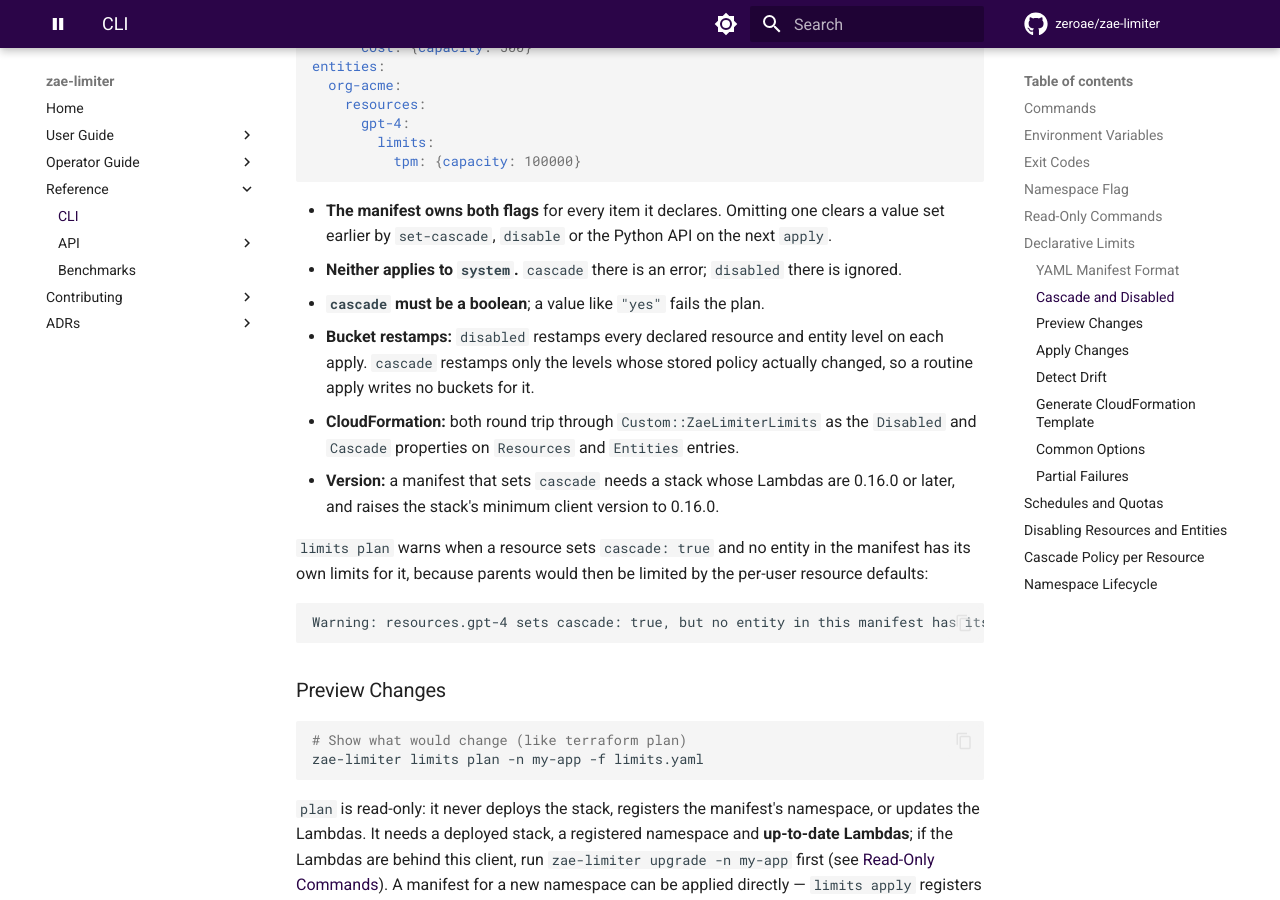
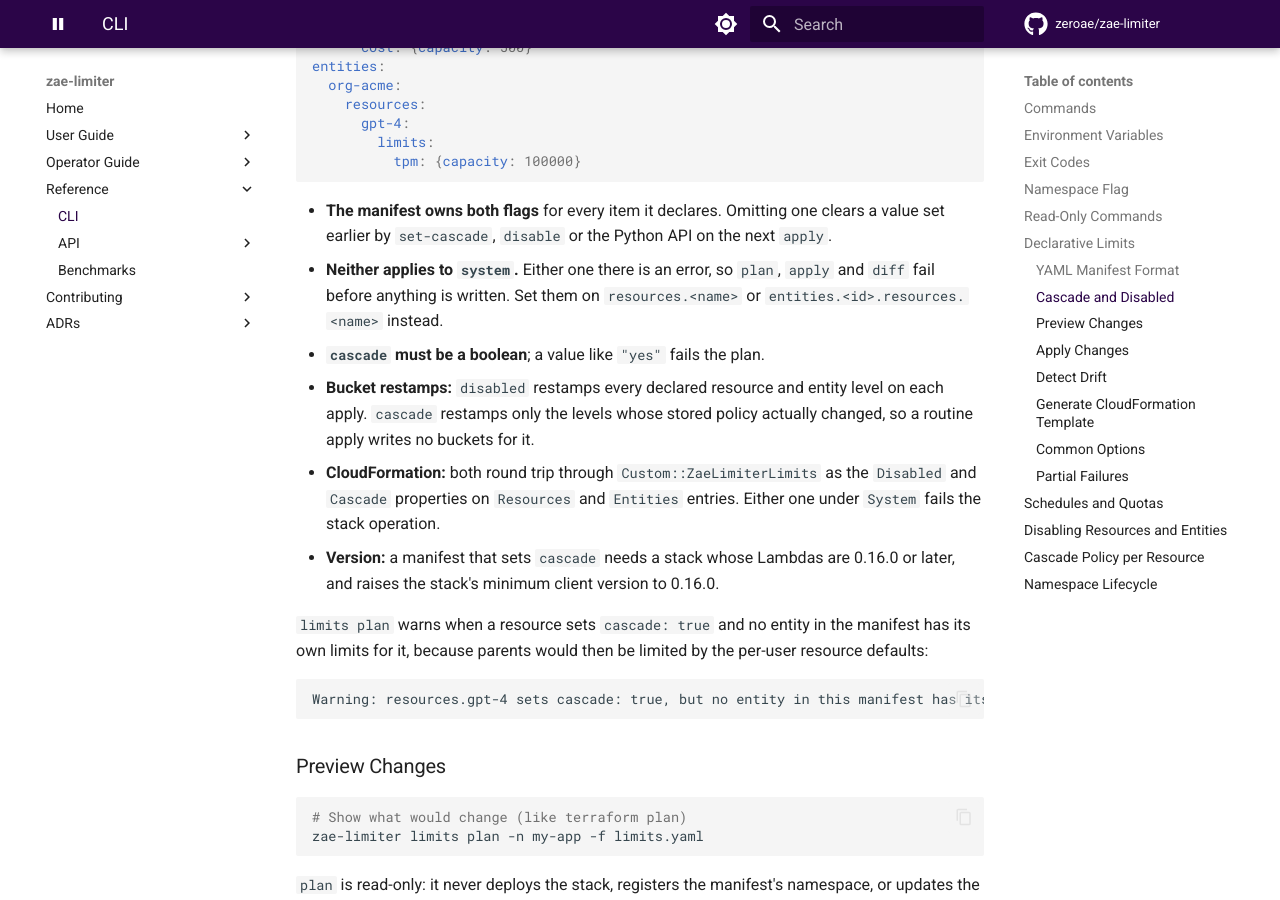
Before and after one commit to zeroae/zae-limiter, an MkDocs documentation site: the page built from docs/cli.md, in a window 1280 px wide and 900 px high, scrolled down 5177 px. Built offline with MkDocs 1.6.1 and Material for MkDocs 9.7.7, drawn with Linux system fonts in a browser that asks for light colours; comment, search, counter and statistics services are not loaded; the version menu is left out.

Commit message:
📝 docs: say a manifest rejects disabled on system
docs/cli.md said `disabled` on `system` was ignored, and CLAUDE.md and
the deployment guide said only that it was unsupported. Since the fix
for #693 it fails `plan` / `apply` / `diff` and a CloudFormation stack
operation, exactly like `cascade`, so the docs now say so and point at
the resource and entity levels that do support it.

Refs #693

Co-Authored-By: Claude Opus 5.5 <noreply@anthropic.com>
Claude-Session: https://claude.ai/code/session_01ASEDQdfdZZeqM2KMM1WTMo

```diff
--- a/docs/cli.md
+++ b/docs/cli.md
@@ -212,13 +212,16 @@ entities:
 
 - **The manifest owns both flags** for every item it declares. Omitting one clears a value set
   earlier by `set-cascade`, `disable` or the Python API on the next `apply`.
-- **Neither applies to `system`.** `cascade` there is an error; `disabled` there is ignored.
+- **Neither applies to `system`.** Either one there is an error, so `plan`, `apply` and `diff`
+  fail before anything is written. Set them on `resources.<name>` or
+  `entities.<id>.resources.<name>` instead.
 - **`cascade` must be a boolean**; a value like `"yes"` fails the plan.
 - **Bucket restamps:** `disabled` restamps every declared resource and entity level on each apply. `cascade`
   restamps only the levels whose stored policy actually changed, so a routine apply writes no
   buckets for it.
 - **CloudFormation:** both round trip through `Custom::ZaeLimiterLimits` as the `Disabled` and
-  `Cascade` properties on `Resources` and `Entities` entries.
+  `Cascade` properties on `Resources` and `Entities` entries. Either one under `System` fails
+  the stack operation.
 - **Version:** a manifest that sets `cascade` needs a stack whose Lambdas are 0.16.0 or later,
   and raises the stack's minimum client version to 0.16.0.
 
```
Also changed, not shown: CLAUDE.md (+5 -3 lines), docs/infra/deployment.md (+3 -3 lines).
